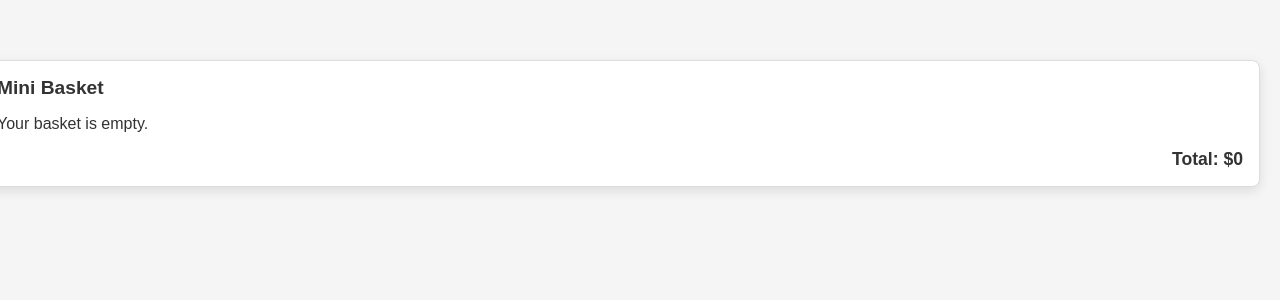
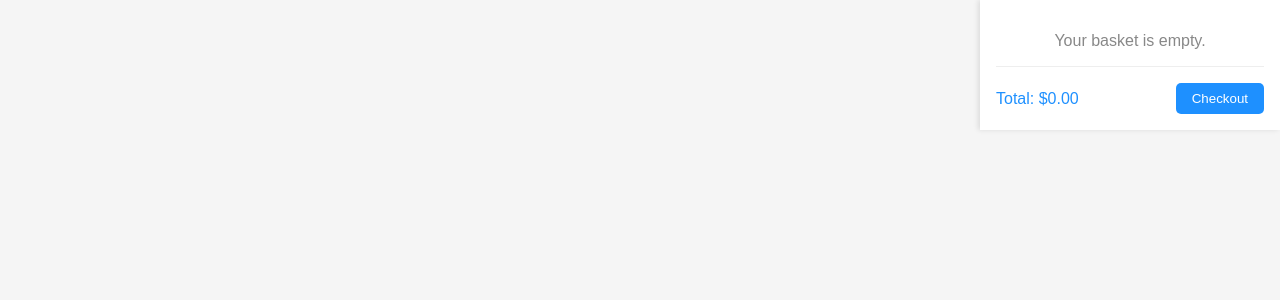
Before and after one commit to akashashokkondekar/e-commerce, a React (Vite) app in the folder e-commerce/react-based-e-commerce-website/: page /basket in a window 1280 px wide. Shown: the top 300 px of the page. Built offline with nearby package versions, Linux system fonts and the light colour scheme.

Commit message:
Fixed: Minibasket functionality related fixes.

```diff
--- a/e-commerce/react-based-e-commerce-website/src/components/MiniBasket.tsx
+++ b/e-commerce/react-based-e-commerce-website/src/components/MiniBasket.tsx
@@ -1,46 +1,53 @@
 import { useSelector, useDispatch } from 'react-redux';
-import { RootState } from './../app/store';
+import { RootState } from '../app/store';
 import { removeItem, updateQuantity } from '../features/basket/basketSlice';
+import { X, Plus, Minus } from 'lucide-react';
+import { Link } from 'react-router-dom'
 import styles from './../css/MiniBasket.module.css';
 
 const MiniBasket = () => {
-
   const basketItems = useSelector((state: RootState) => state.basket.items);
   const dispatch = useDispatch();
 
-  const totalPrice = basketItems.reduce((acc, item) => acc + item.price * item.quantity, 0);
+  const totalPrice = basketItems.reduce((acc, item) => acc + item.variants.edges[0].node.price.amount * item.quantity, 0);
 
   return (
-    <div className={styles.miniBasket}>
-      <div className={styles.miniBasketHeader}>
-        <span>Mini Basket</span>
-      </div>
 
+    <div className={styles.container}>
+      {
+        basketItems.length > 0 && <h2 className={styles.header}>Your Basket</h2>
+      }
       {basketItems.length === 0 ? (
-        <p>Your basket is empty.</p>
+        <p className={styles.empty}>Your basket is empty.</p>
       ) : (
-        basketItems.map((item) => (
-          <div key={item.id} className={styles.miniBasketItem}>
-            <div className={styles.itemDetails}>
-              <span className={styles.itemTitle}>{item.title}</span>
-              <div className={styles.itemPrice}>${item.price}</div>
+
+        basketItems.map((currProductObj, index) => (
+          <div key={currProductObj.id} className={styles.item}>
+            <span className={styles.name}>{`${(index + 1)}. ${currProductObj.title}`}</span>
+            <div className={styles.controls}>
+              <button onClick={() => dispatch(updateQuantity({ id: currProductObj.id, quantity: currProductObj.quantity - 1 }))}>
+                <Minus size={16} />
+              </button>
+              <span>{currProductObj.quantity}</span>
+              <button onClick={() => dispatch(updateQuantity({ id: currProductObj.id, quantity: currProductObj.quantity + 1 }))}>
+                <Plus size={16} />
+              </button>
             </div>
-
-            <div className={styles.itemQuantity}>
-              <button onClick={() => dispatch(updateQuantity({ id: item.id, quantity: item.quantity - 1 }))}>-</button>
-              <span>{item.quantity}</span>
-              <button onClick={() => dispatch(updateQuantity({ id: item.id, quantity: item.quantity + 1 }))}>+</button>
-            </div>
-
-            <button className={styles.removeButton} onClick={() => dispatch(removeItem(item.id))}>
-              Remove
+            <span className={styles.price}> ${(currProductObj.variants.edges[0].node.price.amount * currProductObj.quantity).toFixed(2)}</span>
+            <button onClick={() => dispatch(removeItem(currProductObj.id))} className={styles.removeBtn}>
+              <X size={16} />
             </button>
           </div>
         ))
       )}
+      <div className={styles.footer}>
+        <span>Total: ${totalPrice.toFixed(2)}</span>
+        <Link to={'/'}>
+          <button className={styles.checkoutBtn}>Checkout</button>
+        </Link>
+      </div>
+    </div>
 
-      <div className={styles.totalPrice}>Total: ${totalPrice}</div>
-    </div>
   );
 };
 
--- a/e-commerce/react-based-e-commerce-website/src/css/MiniBasket.module.css
+++ b/e-commerce/react-based-e-commerce-website/src/css/MiniBasket.module.css
@@ -1,9 +1,9 @@
-.miniBasket {
+/* .miniBasket {
   background-color: #fff;
   border: 1px solid #ddd;
   border-radius: 8px;
   padding: 1rem;
-  width: 100%;
+  width: 300px;
   box-shadow: 0 4px 12px rgba(0, 0, 0, 0.1);
   position: absolute;
   top: 60px;
@@ -35,22 +35,118 @@
 .itemTitle {
   font-size: 1rem;
   font-weight: 600;
+  color: #000;
 }
 
 .itemPrice {
   font-size: 0.9rem;
-  color: #666;
+  color: #000;
 }
 
 .itemQuantity {
   display: flex;
   align-items: center;
   gap: 0.5rem;
+  color: #000;
 }
 
 .totalPrice {
   font-size: 1.1rem;
   font-weight: bold;
   text-align: right;
+  color: #000;
   margin-top: 1rem;
 }
+
+.removeButton {
+  background-color: #ff4d4f;
+  color: white;
+  border: none;
+  padding: 0.25rem 0.5rem;
+  border-radius: 4px;
+  cursor: pointer;
+}
+
+.removeButton:hover {
+  background-color: #d9363e;
+} */
+
+
+.container {
+  position: fixed;
+  right: 0;
+  top: 0;
+  width: 300px;
+  background-color: #fff;
+  box-shadow: -2px 0 5px rgba(0, 0, 0, 0.1);
+  padding: 1rem;
+  height: auto;
+  display: flex;
+  flex-direction: column;
+}
+
+.header {
+  font-size: 1rem;
+  margin-bottom: 1rem;
+  color: blueviolet;
+}
+
+.empty {
+  text-align: center;
+  color: #888;
+  margin-bottom: 1rem;
+  margin-top: 1rem;
+}
+
+.item {
+  display: flex;
+  justify-content: space-between;
+  align-items: center;
+  margin-bottom: 1rem;
+  border-bottom: 1px solid #eee;
+  padding-bottom: 0.5rem;
+}
+
+.name {
+  flex: 1;
+  font-weight: bold;
+  color: #000;
+}
+
+.controls {
+  display: flex;
+  align-items: center;
+  gap: 0.5rem;
+  color: #000;
+}
+
+.price {
+  font-weight: bold;
+  color: #000;
+}
+
+.removeBtn {
+  background: none;
+  border: none;
+  cursor: pointer;
+  color: #ff4d4f;
+}
+
+.footer {
+  margin-top: auto;
+  padding-top: 1rem;
+  border-top: 1px solid #eee;
+  display: flex;
+  justify-content: space-between;
+  align-items: center;
+  color: #1e90ff;
+}
+
+.checkoutBtn {
+  background-color: #1e90ff;
+  color: white;
+  border: none;
+  padding: 0.5rem 1rem;
+  border-radius: 5px;
+  cursor: pointer;
+}
```
